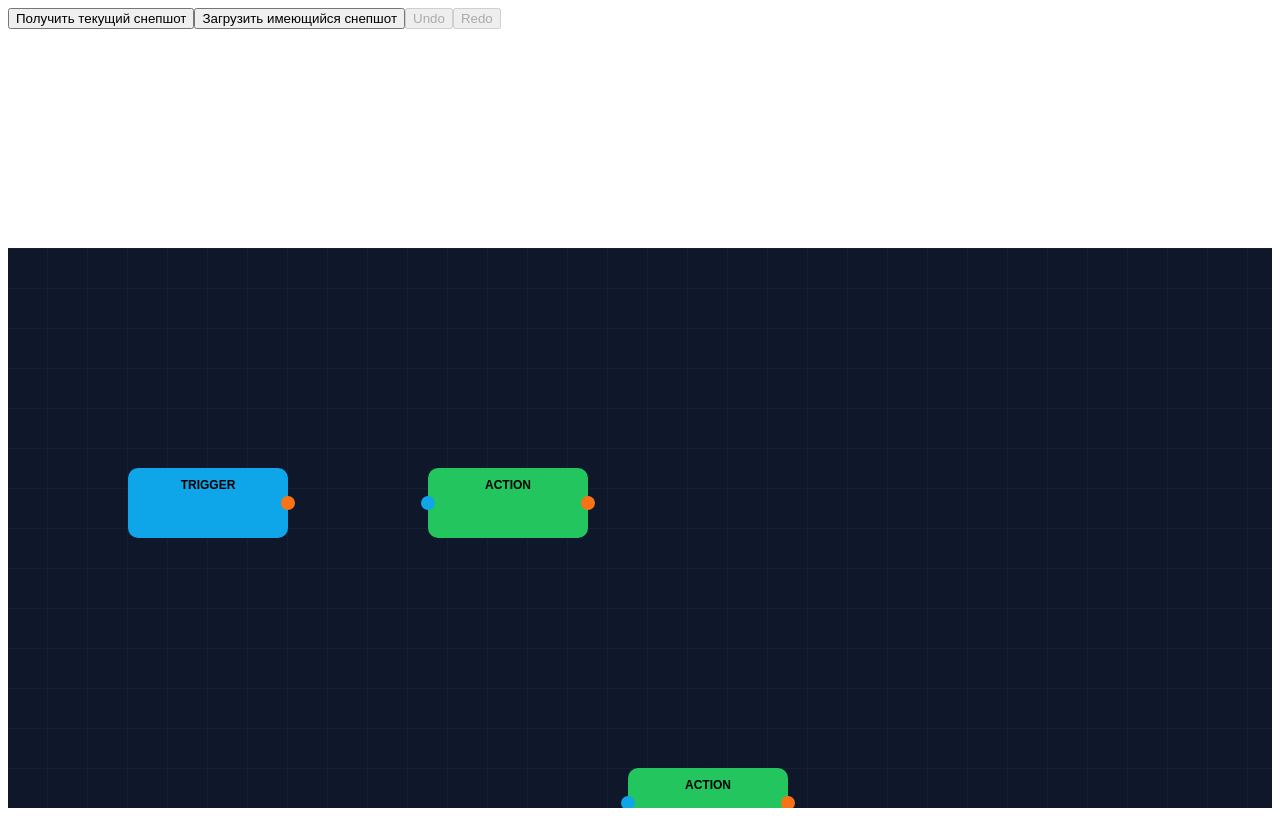
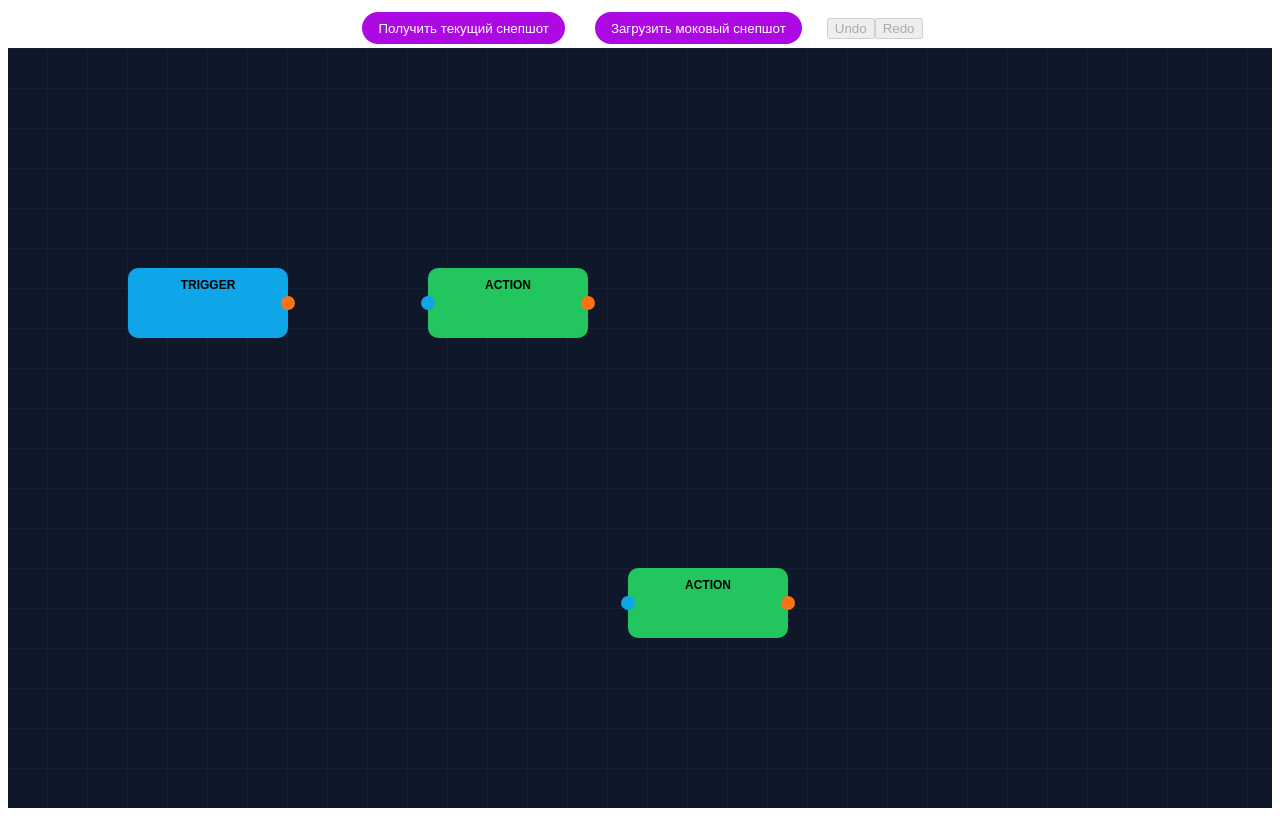
Before and after one commit to suvorovalexey7/pb-scenario-editor, an Angular app: page / in a window 1280 px wide. Built offline with nearby package versions, Linux system fonts and the light colour scheme.

Commit message:
визуал кнопок

```diff
--- a/src/app/editor/components/editor/editor.component.html
+++ b/src/app/editor/components/editor/editor.component.html
@@ -1,7 +1,8 @@
 <div class="settings-container">
-  <button (click)="getSnapshot()">Получить текущий снепшот</button>
-  <button (click)="setSnapshot()">Загрузить имеющийся снепшот</button>
+  <button class="btn" (click)="getSnapshot()">Получить текущий снепшот</button>
+  <button class="btn" (click)="setSnapshot()">Загрузить моковый снепшот</button>
 
+  <div>
     <button
       (click)="undo()"
       [disabled]="!(undoRedo.canUndo$ | async)"
@@ -16,5 +17,6 @@
       Redo
     </button>
   </div>
+</div>
 
 <div #container class="editor-container"></div>
--- a/src/app/editor/components/editor/editor.component.scss
+++ b/src/app/editor/components/editor/editor.component.scss
@@ -1,10 +1,25 @@
 .settings-container {
-  height: 30vh;
+  height: 5vh;
   width: 100%;
+  display: flex;
+  align-items: center;
+  justify-content: center;
+  gap: 20px;
+
+  .btn {
+    background: #ac09e3;
+    color: #fff;
+    cursor: pointer;
+    height: 2rem;
+    border-radius: 25px;
+    border: none;
+    padding: 0 1rem;
+    margin: 0 5px;
+  }
 }
 
 .editor-container {
-  height: 70vh;
+  height: 95vh;
   width: 100%;
   background: #0f172a;
 }
```
Lines whose indentation alone changed are shown as unchanged.
